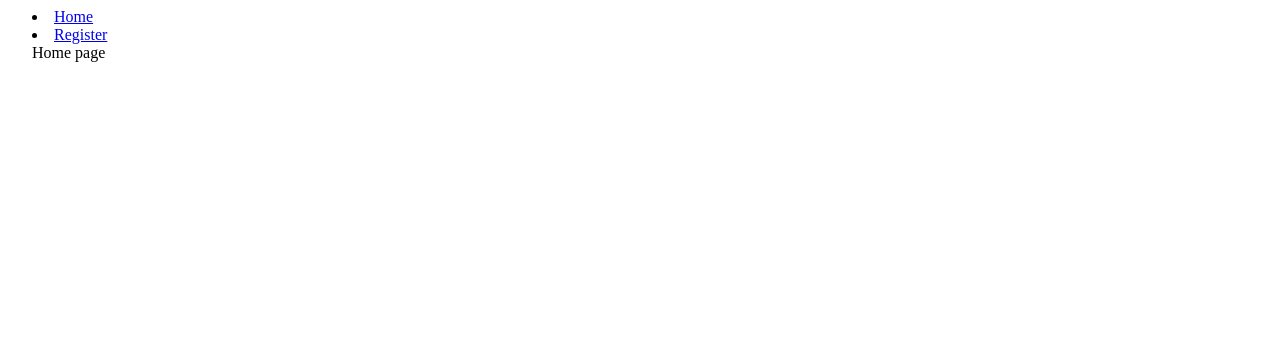
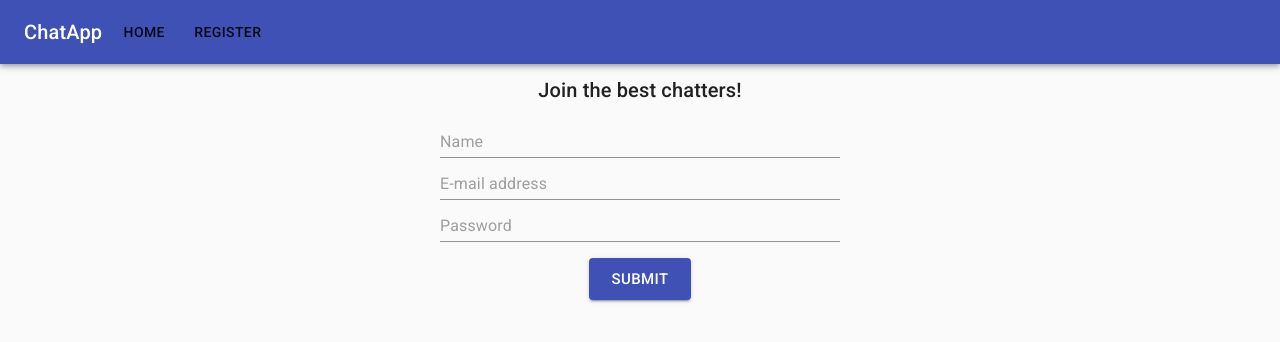
Before and after one commit to MateuszMariaGrodzki/chat, a React app in the folder app/: page /#/register in a window 1280 px wide. Shown: the top 342 px of the page. Built offline with nearby package versions, Linux system fonts and the light colour scheme.

Commit message:
Add Home & register base styling

```diff
--- a/app/package.json
+++ b/app/package.json
@@ -23,11 +23,13 @@
     "@types/react-dom": "^16.9.8",
     "@types/react-helmet": "^6.0.0",
     "@types/react-router-dom": "^5.1.5",
+    "@types/styled-components": "^5.1.0",
     "babel-loader": "^8.1.0",
     "html-webpack-plugin": "^4.3.0",
     "jest": "^26.0.1",
     "react": "^16.13.1",
     "react-dom": "^16.13.1",
+    "styled-components": "^5.1.1",
     "ts-jest": "^26.0.0",
     "ts-loader": "^7.0.4",
     "typescript": "^3.9.3",
@@ -37,6 +39,7 @@
   },
   "dependencies": {
     "@material-ui/core": "^4.10.2",
+    "@material-ui/icons": "^4.9.1",
     "axios": "^0.19.2",
     "react-helmet": "^6.1.0",
     "react-router-dom": "^5.2.0"
--- a/app/src/App.tsx
+++ b/app/src/App.tsx
@@ -1,7 +1,7 @@
 import React from "react";
-import { BrowserRouter as Router, Switch, Route } from "react-router-dom";
+import { HashRouter as Router, Switch, Route } from "react-router-dom";
 import { Helmet } from "react-helmet";
-import { Container } from "@material-ui/core";
+import { Container, CssBaseline } from "@material-ui/core";
 
 import Header from "./Header";
 import Register from "./Register";
@@ -16,6 +16,7 @@ const App = () => (
         href="https://fonts.googleapis.com/css?family=Roboto:300,400,500,700&display=swap"
       />
     </Helmet>
+    <CssBaseline />
     <Router>
       <Header />
       <Container>
--- a/app/src/Header.tsx
+++ b/app/src/Header.tsx
@@ -1,19 +1,25 @@
 import React from "react";
-import { Link } from "react-router-dom";
-import { Container } from "@material-ui/core";
+import { Link, LinkProps } from "react-router-dom";
+import { AppBar, Toolbar, IconButton, Typography, Button } from "@material-ui/core";
+import styled from "styled-components";
+
+const StyledLink = styled(Link)`
+  margin-left: 10px;
+`;
 
 const Header = () => {
   return (
-    <Container>
-      <header>
-        <li>
-          <Link to="/">Home</Link>
-        </li>
-        <li>
-          <Link to="/register">Register</Link>
-        </li>
-      </header>
-    </Container>
+    <AppBar position="static">
+      <Toolbar>
+        <Typography variant="h6">ChatApp</Typography>
+        <Button component={StyledLink} to="/">
+          Home
+        </Button>
+        <Button component={StyledLink} to="/register">
+          Register
+        </Button>
+      </Toolbar>
+    </AppBar>
   );
 };
 
--- a/app/src/Home.tsx
+++ b/app/src/Home.tsx
@@ -1,7 +1,9 @@
 import React from "react";
 
+import PageTitle from "./common/PageTitle";
+
 const Home = () => {
-  return <div>Home page</div>;
+  return <PageTitle>Welcome to our Chat!</PageTitle>;
 };
 
 export default Home;
--- a/app/src/Register.tsx
+++ b/app/src/Register.tsx
@@ -1,6 +1,19 @@
 import React, { useState } from "react";
 import { Helmet } from "react-helmet";
 import axios from "axios";
+import styled from "styled-components";
+import { Input, Button, Box } from "@material-ui/core";
+
+import PageTitle from "./common/PageTitle";
+
+const Form = styled.form`
+  max-width: 400px;
+  margin: 0 auto;
+`;
+
+const StyledInput = styled(Input)`
+  margin-top: 10px;
+`;
 
 const Register = () => {
   const [name, setName] = useState("");
@@ -36,34 +49,44 @@ const Register = () => {
       <Helmet>
         <title>Chat App - Register</title>
       </Helmet>
-      <div>Register page</div>
-      <form onSubmit={handleSubmit}>
-        <input
+      <PageTitle>Join the best chatters!</PageTitle>
+      <Form onSubmit={handleSubmit}>
+        <StyledInput
           placeholder="Name"
           type="text"
           name="name"
           id="name"
           onChange={handleNameChange}
           value={name}
+          fullWidth
+          required
         />
-        <input
+        <StyledInput
           placeholder="E-mail address"
           type="email"
           name="email"
           id="email"
           onChange={handleEmailChange}
           value={email}
+          fullWidth
+          required
         />
-        <input
+        <StyledInput
           placeholder="Password"
           type="password"
           name="pwd"
           id="pwd"
           onChange={handlePasswordChange}
           value={password}
+          fullWidth
+          required
         />
-        <button type="submit">Submit</button>
-      </form>
+        <Box mt={2} display="flex" justifyContent="center">
+          <Button variant="contained" size="large" type="submit" color="primary">
+            Submit
+          </Button>
+        </Box>
+      </Form>
     </>
   );
 };
--- /dev/null
+++ b/app/src/common/PageTitle.tsx
@@ -0,0 +1,14 @@
+import React from "react";
+import styled from "styled-components";
+import { Typography } from "@material-ui/core";
+
+const StyledTypography = styled(Typography)`
+  margin: 10px auto;
+  text-align: center;
+`;
+
+const PageTitle: React.FC = ({ children }) => {
+  return <StyledTypography variant="h6">{children}</StyledTypography>;
+};
+
+export default PageTitle;
--- /dev/null
+++ b/app/src/common/index.ts
@@ -0,0 +1 @@
+export * from "./PageTitle";
```
